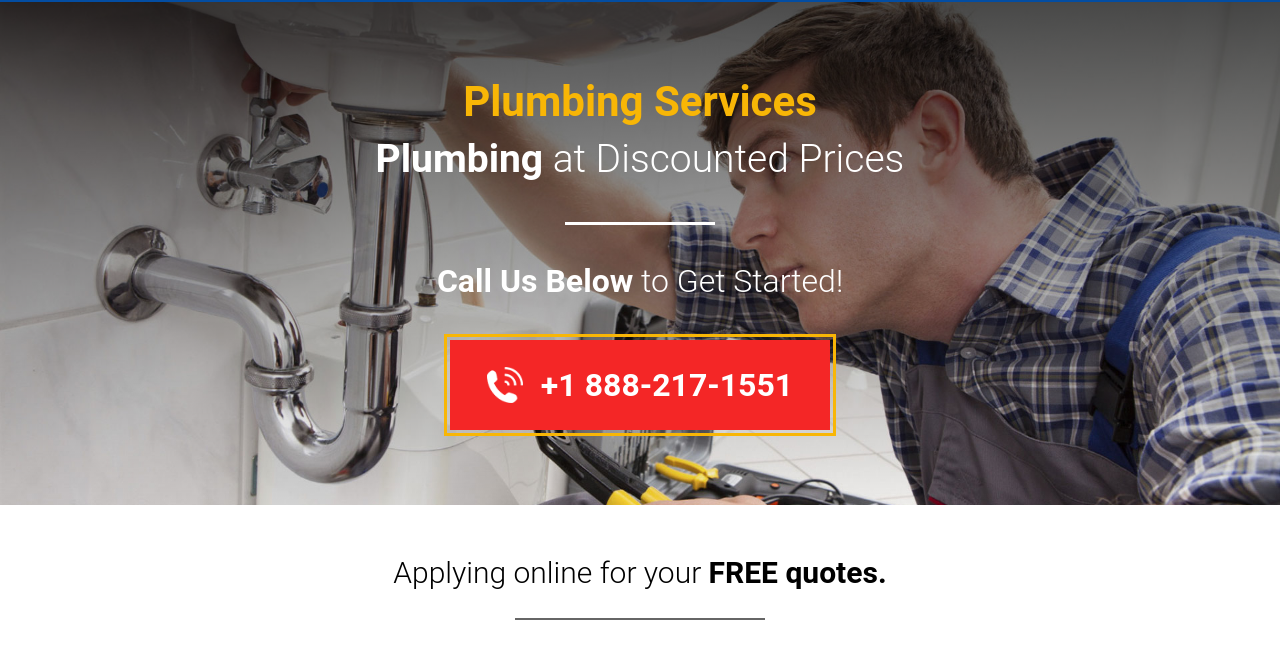
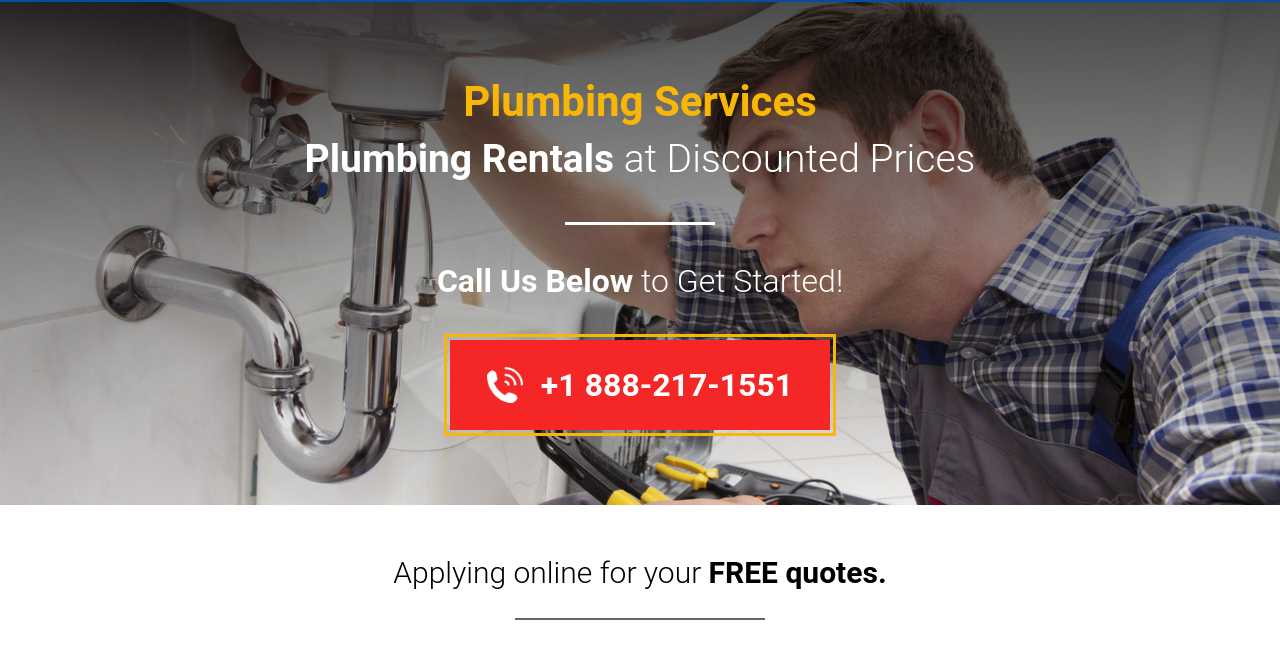
Before and after one commit to Luxorinvest/PlumbingServiceUSA, a plain HTML site: page index.html in a window 1280 px wide. Shown: the part 80-727 px from the top of the page. Drawn offline with Linux system fonts and the light colour scheme.

Commit message:
Update index.html

```diff
--- a/index.html
+++ b/index.html
@@ -86,7 +86,7 @@
 	<section class="overlay mobilewrap">
 		<section class="container">
 			<h1><strong>Plumbing Services</strong></h1>
-			<h2><strong>Plumbing</strong> at Discounted Prices</h2>
+			<h2><strong>Plumbing Rentals</strong> at Discounted Prices</h2>
 			<h3><strong>Call Us Below</strong> to Get Started!</h3>
 			<div class="calloption">
 				<div class="borderside"></div>
```
